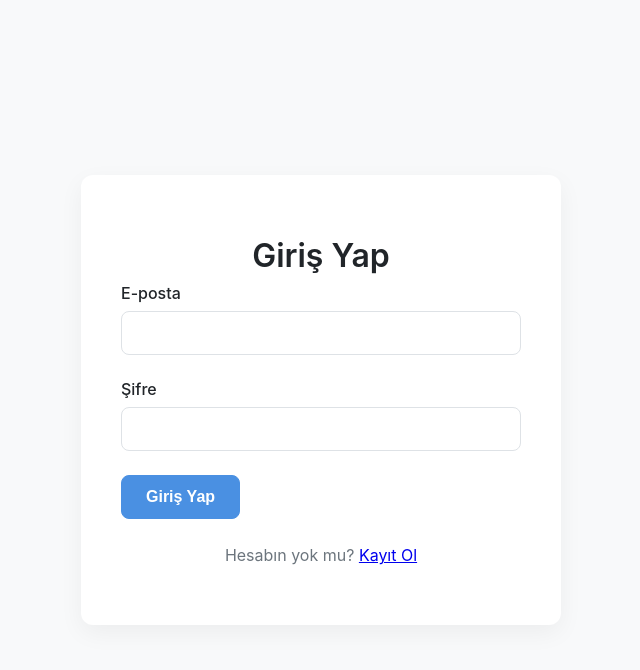
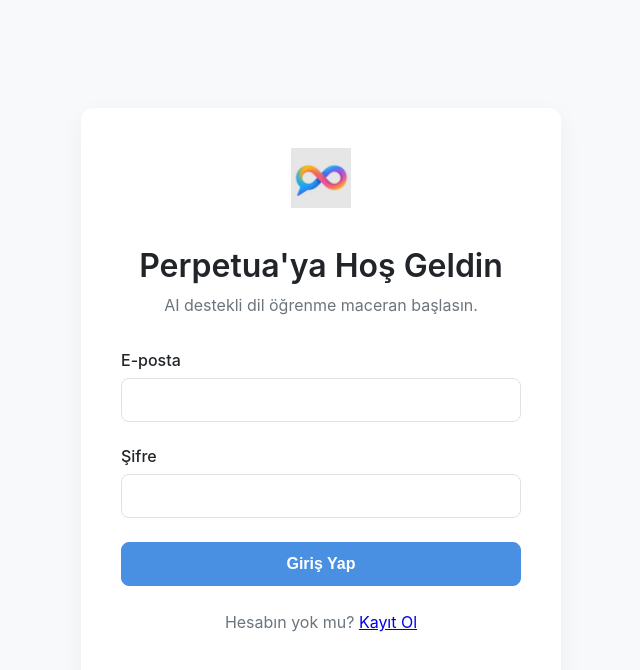
Before and after one commit to halitbarut/perpetua, a Vue app in the folder frontend/: page /login in a window 1280 px wide. Shown: the top 670 px of the page, without its empty margins (319-959 px from the left). Built offline with nearby package versions, Linux system fonts and the light colour scheme; no server answers.

Commit message:
feat: Update LoginView with new logo, welcome message, and subtitle for enhanced user experience

```diff
--- a/frontend/src/views/LoginView.vue
+++ b/frontend/src/views/LoginView.vue
@@ -21,7 +21,10 @@
 <template>
   <div class="auth-page">
     <div class="auth-form">
-      <h1>Giriş Yap</h1>
+      <img src="@/assets/logo.png" alt="Perpetua Logo" class="logo" />
+      <h1>Perpetua'ya Hoş Geldin</h1>
+      <p class="subtitle">AI destekli dil öğrenme maceran başlasın.</p>
+
       <form @submit.prevent="handleLogin">
         <div class="form-group">
           <label for="email">E-posta</label>
@@ -56,53 +59,66 @@
   box-shadow: 0 8px 24px rgba(0, 0, 0, 0.05);
   width: 100%;
   max-width: 400px;
-  /* --- YENİ MERKEZLEME KURALLARI --- */
+
   display: flex;
   flex-direction: column;
-  align-items: stretch; /* İçindeki elemanların tam genişliğe yayılmasını sağlar */
+  align-items: stretch;
 }
+
 .logo {
   height: 60px;
   margin-bottom: 1rem;
-  align-self: center; /* Logo kendini ortalasın */
+  align-self: center;
 }
+
 h1 {
   margin-bottom: 0.5rem;
-  text-align: center; /* Başlıklar kendini ortalasın */
+  text-align: center;
 }
+
 .subtitle {
   margin-top: 0;
   margin-bottom: 2rem;
   color: var(--text-secondary);
-  text-align: center; /* Alt başlık kendini ortalasın */
+  text-align: center;
 }
+
 .form-group {
   margin-bottom: 1.5rem;
   text-align: left;
 }
+
 label {
   display: block;
   margin-bottom: 0.5rem;
   font-weight: 500;
 }
+
 input {
+  box-sizing: border-box;
   width: 100%;
   padding: 0.75rem 1rem;
   border: 1px solid var(--border-color);
   border-radius: 8px;
   font-size: 1rem;
-  box-sizing: border-box; /* Padding'in genişliği etkilememesi için */
 }
+
 input:focus {
   outline: none;
   border-color: var(--primary-color);
   box-shadow: 0 0 0 3px rgba(74, 144, 226, 0.25);
 }
+
 .error-message {
   color: var(--danger-color);
   margin-bottom: 1rem;
   text-align: center;
 }
+
+.btn-primary {
+  width: 100%;
+}
+
 p {
   margin-top: 1.5rem;
   text-align: center;
```
